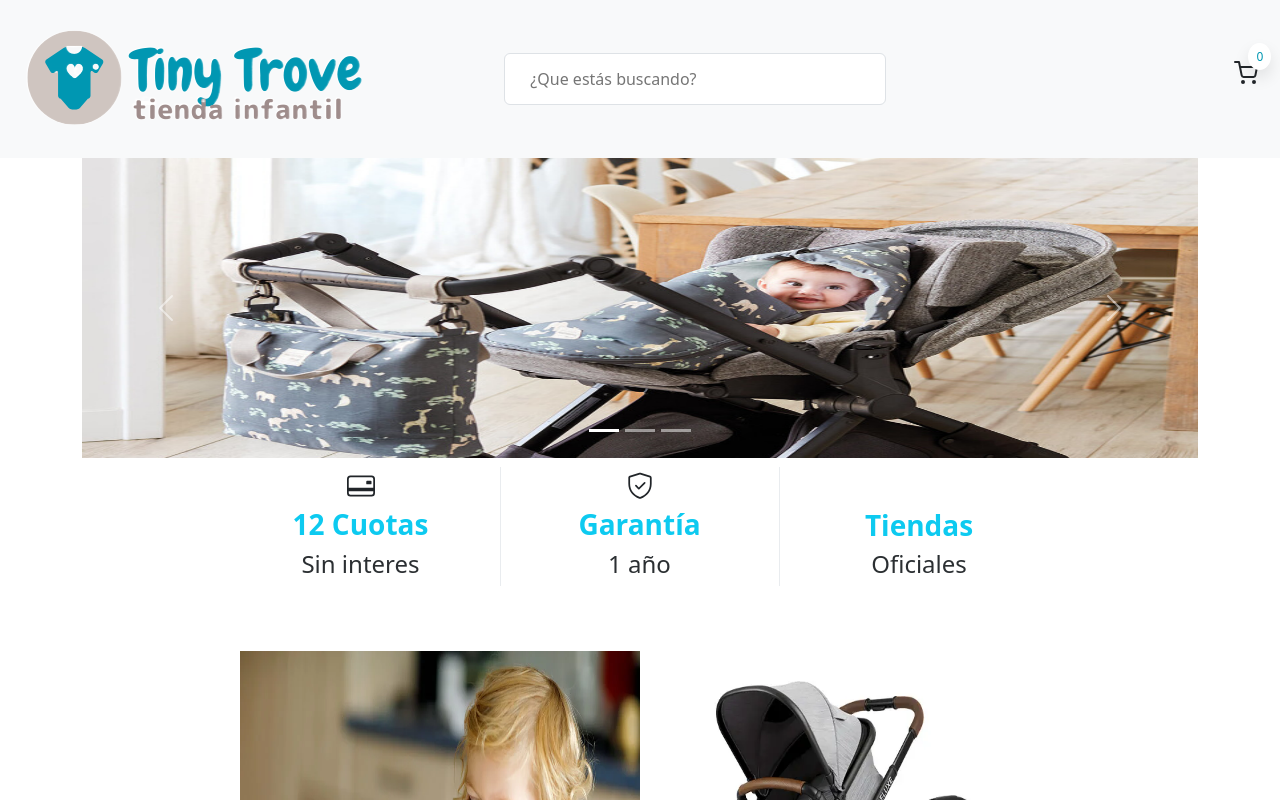
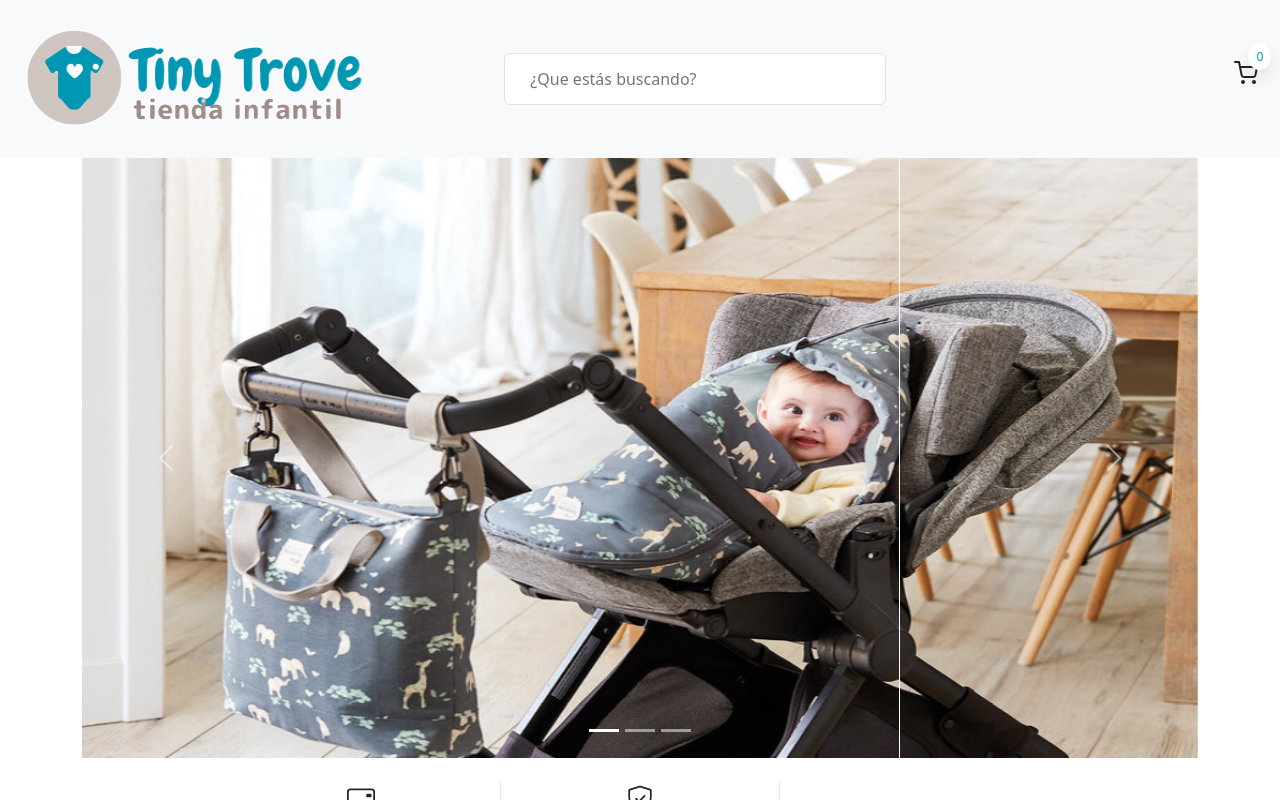
Before and after one commit to andreajhl/tiny-trove-store, a Next.js app: page / in a window 1280 px wide. Shown: the top 800 px of the page. Built offline with nearby package versions, Linux system fonts and the light colour scheme; some icons are missing.

Commit message:
feat: :lipstick: fix responsive cards

```diff
--- a/components/categories/cardCategory/styles.scss
+++ b/components/categories/cardCategory/styles.scss
@@ -13,6 +13,6 @@
     text-align: center;
     width: 100%;
     color: $white;
-    box-shadow: 0 1px 2px 0 rgba(0, 0, 0, 0.12);
+    box-shadow: 0 8px 16px 0 $color-shadow;
   }
 }
--- a/components/pageMain/index.tsx
+++ b/components/pageMain/index.tsx
@@ -5,28 +5,31 @@ import BannerCategories from "../categories/bannerCategories";
 import Carousel from "../ui/Carousel";
 import { carouselImages } from "@/constants/carousel";
 import wordings from "@/wordings";
+import './styles.scss';
 
 const PageMain = () => {
   const { home: { banner: { creditCard, warranty, store } } } = wordings;
 
   return (
-    <main>
-      <Carousel pictures={carouselImages} />
-      <div className="d-flex justify-content-center align-items-center pt-2 w-100">
-        <div className="text-center border-end border-light-subtle w-25" data-testid="card-info">
+    <main className="page-main">
+      <div className="page-main-carousel">
+        <Carousel pictures={carouselImages} />
+      </div>
+      <div className="page-main-content">
+        <div className="page-main-content__card border-end border-light-subtle" data-testid="card-info">
           <h3><BsCreditCard2Back /></h3>
-          <h3 className="fw-bold text-info">{creditCard.title}</h3>
-          <h4 className="fw-lighter text-secondary-emphasis">{creditCard.subtitle}</h4>
+          <h3 className="page-main-content__card-title">{creditCard.title}</h3>
+          <h4 className="page-main-content__card-subtitle">{creditCard.subtitle}</h4>
         </div>
-        <div className="text-center border-end border-light-subtle w-25" data-testid="card-info">
+        <div className="page-main-content__card border-end border-light-subtle" data-testid="card-info">
           <h3><GoShieldCheck /></h3>
-          <h3 className="fw-bold text-info">{warranty.title}</h3>
-          <h4 className="fw-lighter text-secondary-emphasis">{warranty.subtitle}</h4>
+          <h3 className="page-main-content__card-title">{warranty.title}</h3>
+          <h4 className="page-main-content__card-subtitle">{warranty.subtitle}</h4>
         </div>
-        <div className="text-center w-25" data-testid="card-info">
+        <div className="page-main-content__card" data-testid="card-info">
           <h3><PiMapPinLineLight /></h3>
-          <h3 className="fw-bold text-info">{store.title}</h3>
-          <h4 className="fw-lighter text-secondary-emphasis">{store.subtitle}</h4>
+          <h3 className="page-main-content__card-title">{store.title}</h3>
+          <h4 className="page-main-content__card-subtitle">{store.subtitle}</h4>
         </div>
       </div>
       <BannerCategories />
--- /dev/null
+++ b/components/pageMain/styles.scss
@@ -0,0 +1,53 @@
+@import '../../styles/variables';
+@import '../../styles/mixins';
+@import '../../styles/breakpoints';
+
+.page-main {
+  width: 100%;
+  @include display-flex(center);
+  flex-direction: column;
+
+  &-carousel {
+    width: 100%;
+  }
+
+  &-content {
+    margin-top: 20px;
+    width: 100%;
+    @include display-flex(center, baseline);
+
+    &__card {
+      text-align: center;
+      width: 25%;
+
+      &-title {
+        @include text(1rem, bold, normal, $brand-main);
+      }
+
+      &-subtitle {
+        @include text(1rem, 200, normal, $color-subtitle);
+      }
+    }
+  }
+
+  @include tablet {
+    &-content__card {
+      &-title {
+        @include text(2rem, bold, normal, $brand-main);
+
+      }
+
+      &-subtitle {
+        @include text(2rem, 200, normal, $color-subtitle);
+      }
+    }
+  }
+
+  @include desktop {
+    &-carousel {
+      img {
+        height: 600px;
+      }
+    }
+  }
+}
--- a/components/products/productList/styles.scss
+++ b/components/products/productList/styles.scss
@@ -10,7 +10,7 @@
   &__content {
     width: 100%;
     display: grid;
-    grid-template-columns: repeat(auto-fit, minmax(200px, 1fr));
+    grid-template-columns: repeat(auto-fit, minmax(240px, 1fr));
     gap: 2rem;
   }
 }
```
Also changed, not shown: components/products/cardProduct/styles.scss (+7 -1 lines).
